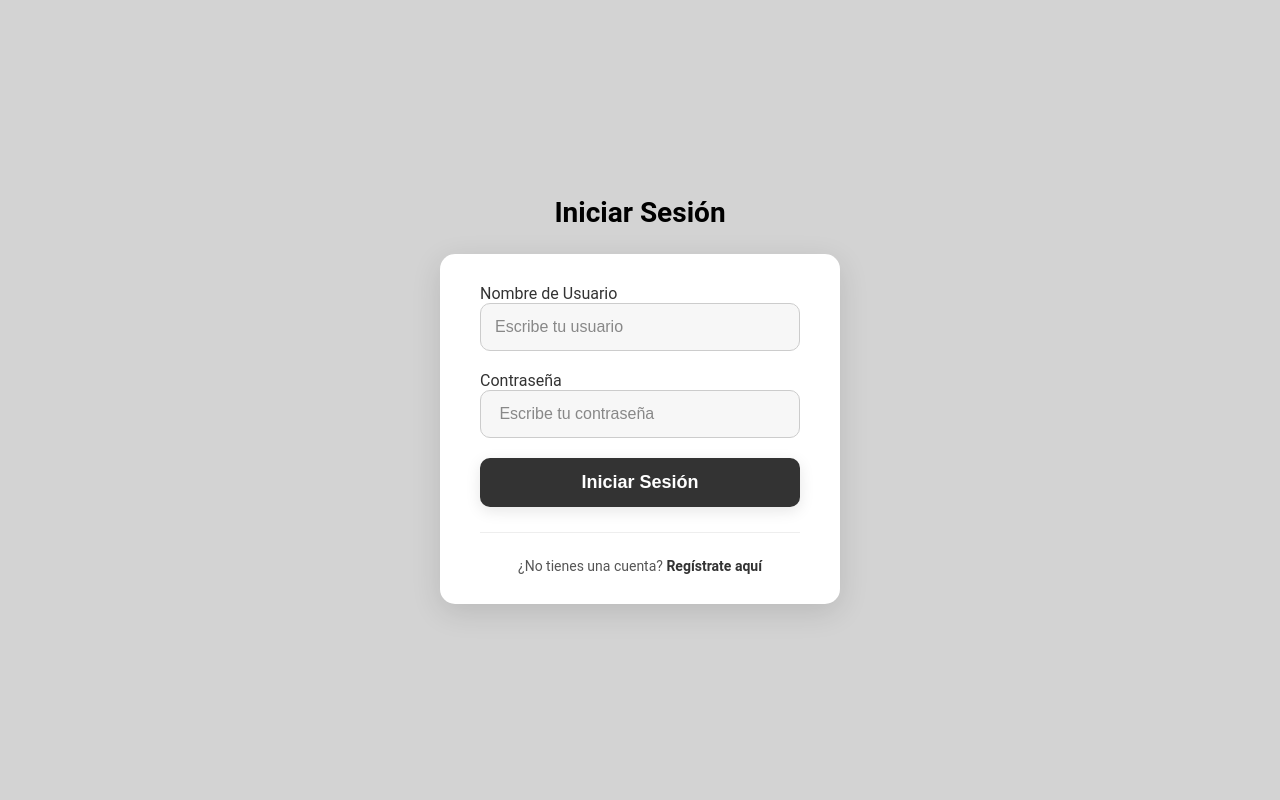
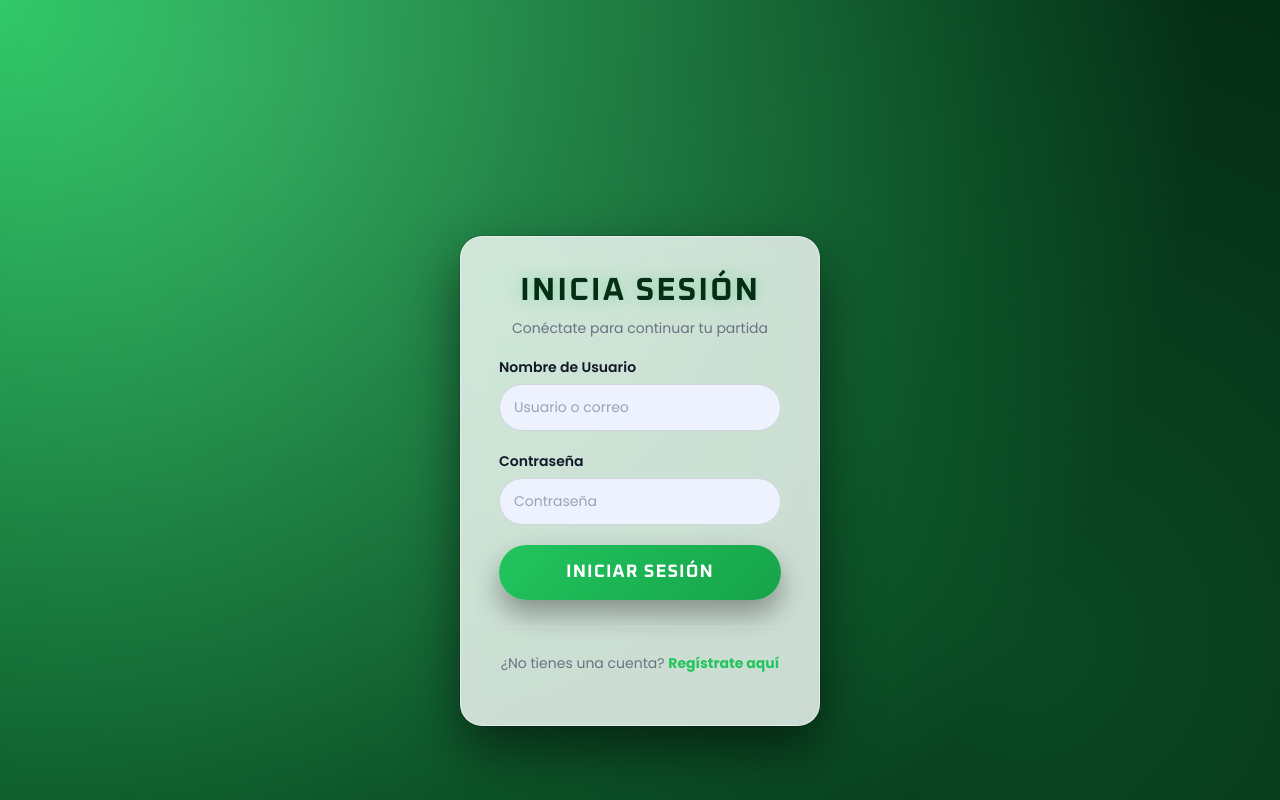
Before and after one commit to Elghettoboy/XboxProject, a Flask app: page /login in a window 1280 px wide. Run offline with Flask 3, Linux system fonts and the light colour scheme.

Commit message:
no se que hago

```diff
--- a/app/static/login.css
+++ b/app/static/login.css
@@ -1,62 +1,108 @@
+@import url('https://fonts.googleapis.com/css2?family=Poppins:wght@300;400;500;600;700&family=Oxanium:wght@400;600;700&display=swap');
 
 * {
     margin: 0;
     padding: 0;
-    box-sizing: border-box; /* esto es para que el padding no afecte el tamaño total */
+    box-sizing: border-box;
 }
 
-body {
-    background-color: lightgray;
-    color: #333;
-    font-family: 'Roboto', sans-serif;
-    display: flex;
-    flex-direction: column;
-    justify-content: center;
-    align-items: center;
-    height: 100vh;
-    padding: 20px;
+body.login-page {
+    min-height: 100vh;
+    overflow: hidden;
+    background: radial-gradient(circle at 0% 0%, #22c55e 0%, #15803d 35%, #052e16 80%);
+    font-family: 'Poppins', sans-serif;
+    display: grid;
+    place-items: center;
+    position: relative;
 }
 
-header h1 {
-    text-align: center;
-    margin-bottom: 25px;
-    font-size: 28px;
-    color: #000;
+body.login-page::before {
+    content: "";
+    position: absolute;
+    inset: 0;
+    background:
+        radial-gradient(circle at 20% 10%, rgba(255,255,255,0.10) 0, transparent 60%),
+        radial-gradient(circle at 80% 80%, rgba(34,197,94,0.18) 0, transparent 55%);
+    z-index: 0;
+    pointer-events: none;
 }
 
 .login {
-    background: #fff;
-    padding: 30px 40px;
-    border-radius: 15px;
-    box-shadow: 0 8px 30px rgba(0, 0, 0, 0.12);
+    position: relative;
+    z-index: 2;
+
+
+    background: rgba(249,250,251,0.82);
+    backdrop-filter: blur(20px) saturate(130%);
+    -webkit-backdrop-filter: blur(20px) saturate(130%);
+    padding: 35px 38px;
+    border-radius: 22px;
     width: 100%;
-    max-width: 400px; /* ancho máximo del formulario */
+    max-width: 360px;
+    border: 1px solid rgba(255,255,255,0.45);
+    box-shadow:
+        0 24px 55px rgba(0, 0, 0, 0.55),
+        0 0 0 1px rgba(15,23,42,0.18);
+    animation: fadeIn 0.35s ease-out;
+}
+
+
+.login-header {
+    text-align: center;
+    margin-bottom: 18px;
+}
+
+.login-header h1 {
+    font-family: 'Oxanium', sans-serif;
+    font-weight: 700;
+    font-size: 32px;
+    letter-spacing: 0.06em;
+    color: #052e16;
+    text-transform: uppercase;
+    text-shadow: 0 0 14px rgba(34,197,94,0.35);
+}
+
+.login-header p {
+    margin-top: 6px;
+    font-size: 14px;
+    color: #6b7280;
+}
+
+
+.login label {
+    font-weight: 600;
+    display: block;
+    margin-bottom: 6px;
+    font-size: 14px;
+    color: #111827;
 }
 
 .form1, .form2 {
-    margin-bottom: 20px; /* espacio entre los campos */
+    margin-bottom: 20px;
 }
 
 .form-input {
     width: 100%;
-    padding: 14px;
-    border: 1px solid #ccc;
-    border-radius: 10px;
-    background-color: #f7f7f7; /* un fondo mas claro */
-    color: #333;
-    font-size: 16px;
-    transition: all 0.3s ease; /*transición suave para el focus*/
+    padding: 12px 14px;
+    border-radius: 999px;
+    border: 1px solid #d1d5db;
+    background-color: #eef2ff;
+    font-size: 14px;
+    color: #111827;
+    transition: all 0.25s ease;
+}
+
+.form-input::placeholder {
+    color: #9ca3af;
 }
 
 .form-input:focus {
-    outline: none; /* quita el contorno por defecto */
-    border-color: #333; /*borde más oscuro al seleccionar*/
-    background-color: #fff;
-    box-shadow: 0 0 5px rgba(0, 0, 0, 0.1);
-}
-
-.form-input::placeholder {
-    color: #888; /* color del texto de pista (placeholder) */
+    outline: none;
+    border-color: #22c55e;
+    background-color: #ffffff;
+    box-shadow:
+        0 0 0 2px rgba(34,197,94,0.45),
+        0 0 20px rgba(34,197,94,0.40);
 }
 
 
@@ -64,31 +110,36 @@ header h1 {
     width: 100%;
     padding: 14px;
     border: none;
-    border-radius: 10px;
-    background: #333; /* fondo oscuro para el botón */
-    color: #fff; /* texto blanco */
+    border-radius: 999px;
+    font-family: 'Oxanium', sans-serif;
+    text-transform: uppercase;
     font-size: 18px;
-    font-weight: bold;
+    font-weight: 700;
+    letter-spacing: 0.06em;
+    color: #ffffff;
+    background: linear-gradient(135deg, #22c55e, #16a34a);
     cursor: pointer;
-    transition: all 0.3s ease;
-    box-shadow: 0 4px 15px rgba(0, 0, 0, 0.1);
+    box-shadow: 0 14px 28px rgba(0,0,0,0.35);
+    transition: all 0.22s ease;
 }
 
 .boton:hover {
-    background: #555; /* nn poco más claro al pasar el mouse */
-    box-shadow: 0 6px 20px rgba(0, 0, 0, 0.2);
-    transform: translateY(-2px); /* efecto de "levantarse" */
+    background: linear-gradient(135deg, #4ade80, #16a34a);
+    transform: translateY(-3px) scale(1.02);
+    box-shadow:
+        0 18px 36px rgba(0,0,0,0.45),
+        0 0 20px rgba(34,197,94,0.55);
 }
 
 .boton:active {
-    transform: translateY(0);
-    box-shadow: 0 2px 5px rgba(0, 0, 0, 0.1);
+    transform: translateY(0) scale(0.98);
+    box-shadow: 0 8px 16px rgba(0,0,0,0.30);
 }
 
 hr {
     border: none;
-    border-top: 1px solid #eee;
-    margin: 25px 0;
+    border-top: 1px solid #e5e7eb;
+    margin: 26px 0;
 }
 
 .registrolink {
@@ -97,27 +148,33 @@ hr {
 
 .registrolink p {
     font-size: 14px;
-    color: #555;
+    color: #6b7280;
 }
 
 .registrolink a {
-    color: #333;
-    font-weight: bold;
+    color: #22c55e;
+    font-weight: 700;
     text-decoration: none;
-    transition: color 0.3s ease;
 }
 
 .registrolink a:hover {
-    color: #000;
+    text-decoration: underline;
 }
 
+
 .flash-error {
-    color: #d8000c;
-    background-color: #ffbaba;
-    border: 1px solid #d8000c;
-    padding: 10px;
+    color: #b91c1c;
+    background-color: #fee2e2;
+    border: 1px solid #fecaca;
+    padding: 10px 12px;
     margin-bottom: 15px;
-    border-radius: 5px;
-    list-style-type: none; /* quita el punto de la lista */
+    border-radius: 8px;
+    list-style-type: none;
     text-align: center;
+    font-size: 14px;
 }
+
+@keyframes fadeIn {
+    from { opacity: 0; transform: translateY(10px) scale(0.97); }
+    to   { opacity: 1; transform: translateY(0) scale(1); }
+}
--- a/app/templates/auth/login.html
+++ b/app/templates/auth/login.html
@@ -1,61 +1,47 @@
-<!DOCTYPE html>
-<html lang="es">
+{% extends "base.html" %}
+{% block body_class %}login-page{% endblock %}
 
-<head>
-    <meta charset="UTF-8">
-    <title>Inicio de Sesión</title>
-    <link href="https://cdnjs.cloudflare.com/ajax/libs/font-awesome/6.0.0-beta3/css/all.min.css" rel="stylesheet">
-    <link rel="stylesheet" href="{{url_for('static', filename='login.css') }}">
-</head>
+{% block content %}
 
-<body>
-    <header>
-        <div>
-            <h1>Iniciar Sesión</h1>
+<div class="login">
+       <div class="login-header">
+        <h1>Inicia sesión</h1>
+        <p>Conéctate para continuar tu partida</p>
     </div>
-    </header>
-
-    <main>
-        <div class="login">
-            <!-- Bloque para mostrar mensajes 'flash' (como "Error: Usuario incorrecto") -->
 
     {% with messages = get_flashed_messages() %}
     {% if messages %}
-            <div class="flash mensajes">
-                <ul>
+        <ul class="flash-error">
             {% for message in messages %}
-                    <li class="flash:error">{{ message }}</li>
+                <li>{{ message }}</li>
             {% endfor %}
         </ul>
-            </div>
     {% endif %}
     {% endwith %}
 
-            <!-- Formulario de inicio de sesión -->
     <form method="POST" action="" novalidate>
         {{ form.hidden_tag() }}
+
         <div class="form1">
-                    {{ form.username.label }}<br>
-                    {{ form.username(size=32, class_="form-input", placeholder="Escribe tu usuario") }}
+            {{ form.username.label }}
+            {{ form.username(size=32, class_="form-input", placeholder="Usuario o correo") }}
         </div>
 
         <div class="form2">
-                    {{ form.password.label }}<br>
-                    {{ form.password(size=32, class_="form-input", placeholder=" Escribe tu contraseña") }}
+            {{ form.password.label }}
+            {{ form.password(size=32, class_="form-input", placeholder="Contraseña") }}
         </div>
 
-                {{ form.submit(class_="boton") }}
+        {{ form.submit(class_="boton", value="Iniciar Sesión") }}
     </form>
-
 
     <hr>
 
     <div class="registrolink">
-                <p>¿No tienes una cuenta? <a href="{{ url_for('auth.register') }}">Regístrate aquí</a></p>
+        <p>¿No tienes una cuenta?
+            <a href="{{ url_for('auth.register') }}">Regístrate aquí</a>
+        </p>
     </div>
 </div>
-    </main>
 
-</body>
-
-</html>
+{% endblock %}
--- a/app/templates/base.html
+++ b/app/templates/base.html
@@ -4,12 +4,25 @@
     <meta charset="UTF-8">
     <meta name="viewport" content="width=device-width, initial-scale=1.0">
     <title>Xbox Project</title>
+
     <!-- Bootstrap CSS -->
     <link href="https://cdn.jsdelivr.net/npm/bootstrap@5.3.0/dist/css/bootstrap.min.css" rel="stylesheet">
     <!-- FontAwesome Icons -->
     <link rel="stylesheet" href="https://cdnjs.cloudflare.com/ajax/libs/font-awesome/6.0.0/css/all.min.css">
+
+    <!-- ✅ Siempre carga login.css (solo afectará cuando body tenga la clase login-page) -->
+    <link rel="stylesheet" href="{{ url_for('static', filename='login.css') }}?v=3">
+
+    <!-- ✅ Oculta la navbar solo en la página de login -->
+    <style>
+        body.login-page nav.navbar {
+            display: none !important;
+        }
+    </style>
 </head>
-<body style="background-color: #1a1a1a; color: white;">
+
+<!-- ✅ Aquí va la clase que cambiamos desde cada plantilla (por ejemplo, login-page en login.html) -->
+<body class="{% block body_class %}{% endblock %}">
 
     <!-- Barra de Navegación -->
     <nav class="navbar navbar-expand-lg navbar-dark bg-dark border-bottom border-secondary">
@@ -23,8 +36,6 @@
             <div class="collapse navbar-collapse justify-content-end" id="navbarNav">
                 <div class="d-flex align-items-center">
                     {% if current_user.is_authenticated %}
-
-                        <!-- NUEVO: CAMPANA DE NOTIFICACIONES -->
                         <div class="dropdown me-3">
                             <a href="#" class="text-white position-relative" id="notifDropdown" data-bs-toggle="dropdown">
                                 <i class="fas fa-bell fa-lg"></i>
@@ -39,9 +50,7 @@
                                 <li><a class="dropdown-item text-center py-2" href="{{ url_for('main.ver_notificaciones') }}">Ver todas</a></li>
                             </ul>
                         </div>
-                        <!-- FIN DE LA CAMPANA -->
 
-                        <!-- ENLACE AL PERFIL -->
                         <span class="navbar-text me-3">
                             <a href="{{ url_for('main.perfil') }}" class="text-decoration-none text-white fw-bold hover-effect">
                                 <i class="fas fa-user-circle me-1"></i> Hola, {{ current_user.username }}
@@ -59,7 +68,7 @@
         </div>
     </nav>
 
-    <!-- Mensajes Flash (Alertas) -->
+    <!-- Mensajes Flash globales -->
     <div class="container mt-3">
         {% with messages = get_flashed_messages(with_categories=true) %}
             {% if messages %}
@@ -73,9 +82,8 @@
         {% endwith %}
     </div>
 
-    <!-- Contenido Principal -->
-    {% block content %}
-    {% endblock %}
+    <!-- Contenido de cada página -->
+    {% block content %}{% endblock %}
 
     <!-- Bootstrap JS -->
     <script src="https://cdn.jsdelivr.net/npm/bootstrap@5.3.0/dist/js/bootstrap.bundle.min.js"></script>
```
Also changed, not shown: 13 other files. Lines whose indentation alone changed are shown as unchanged.
